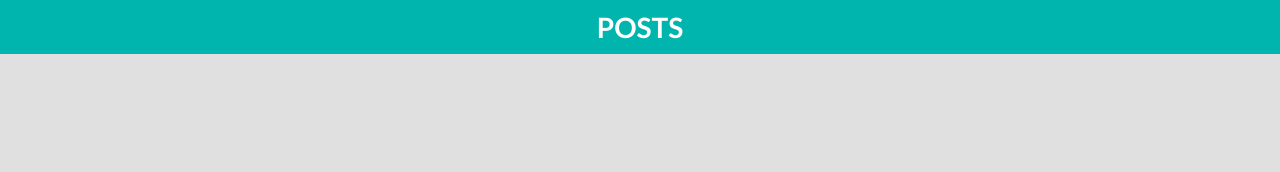
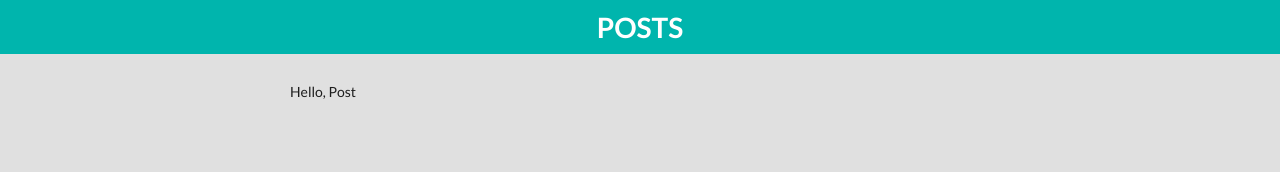
Before and after one commit to dkim0827/react_ajax_tutorial, a React (Create React App) app: page / in a window 1280 px wide. Shown: the top 172 px of the page. Built offline with nearby package versions, Linux system fonts and the light colour scheme.

Commit message:
added PostContainer component

```diff
--- a/src/App.js
+++ b/src/App.js
@@ -1,4 +1,5 @@
 import React, { Component } from "react";
+import { PostContainer } from "./containers";
 import { Header } from "./components";
 
 class App extends Component {
@@ -6,6 +7,7 @@ class App extends Component {
     return (
       <div>
         <Header />
+        <PostContainer />
       </div>
     );
   }
--- a/src/containers/PostContainer/PostContainer.js
+++ b/src/containers/PostContainer/PostContainer.js
@@ -0,0 +1,15 @@
+import React, { Component } from "react";
+import { PostWrapper } from "../../components";
+
+class PostContainer extends Component {
+  render() {
+    return <PostWrapper>Hello, Post</PostWrapper>;
+  }
+}
+
+export default PostContainer;
+
+/*
+Since PostContainer is smart component
+according to convention it does not have any style
+*/
--- a/src/containers/index.js
+++ b/src/containers/index.js
@@ -0,0 +1,3 @@
+import PostContainer from "./PostContainer/PostContainer";
+
+export { PostContainer };
```
